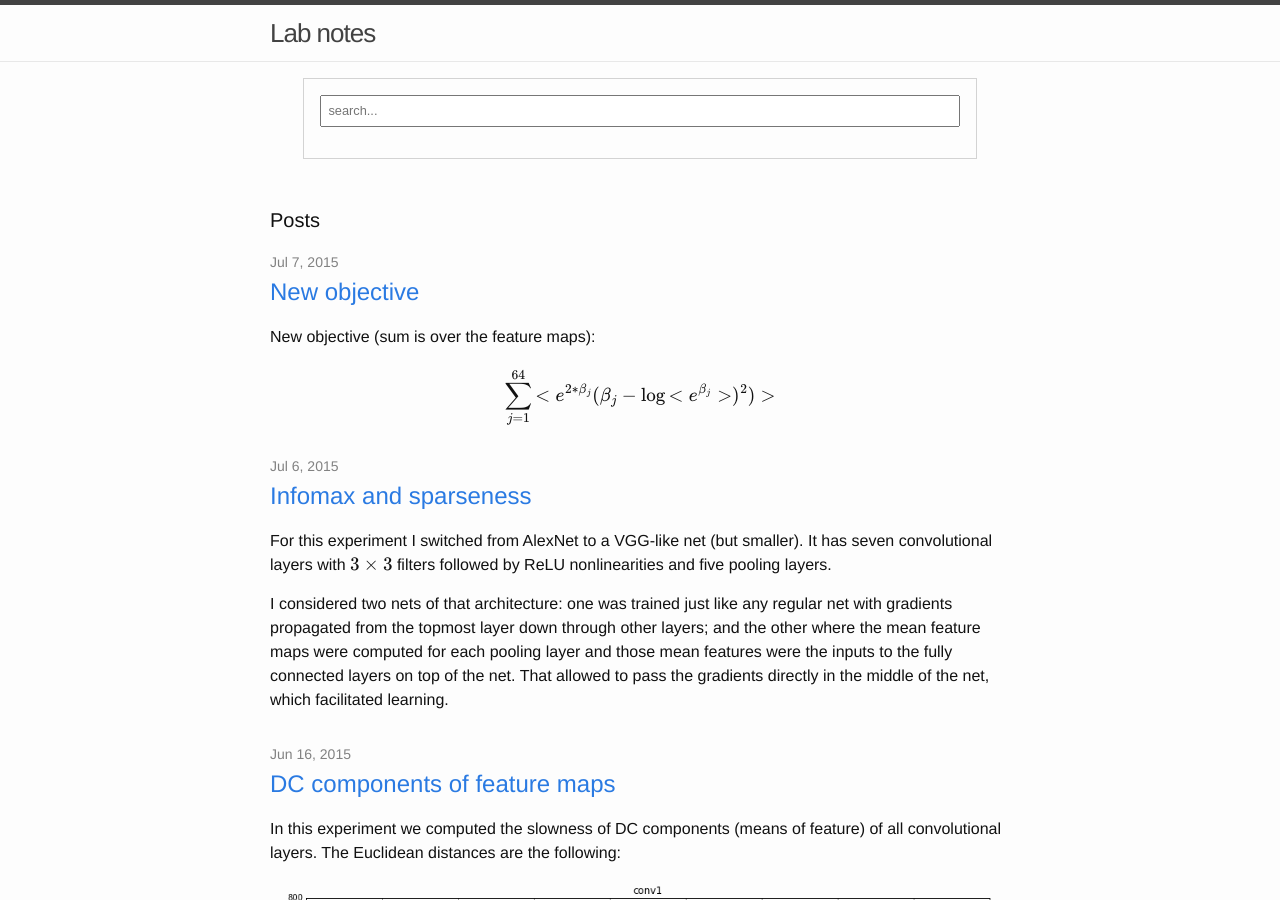
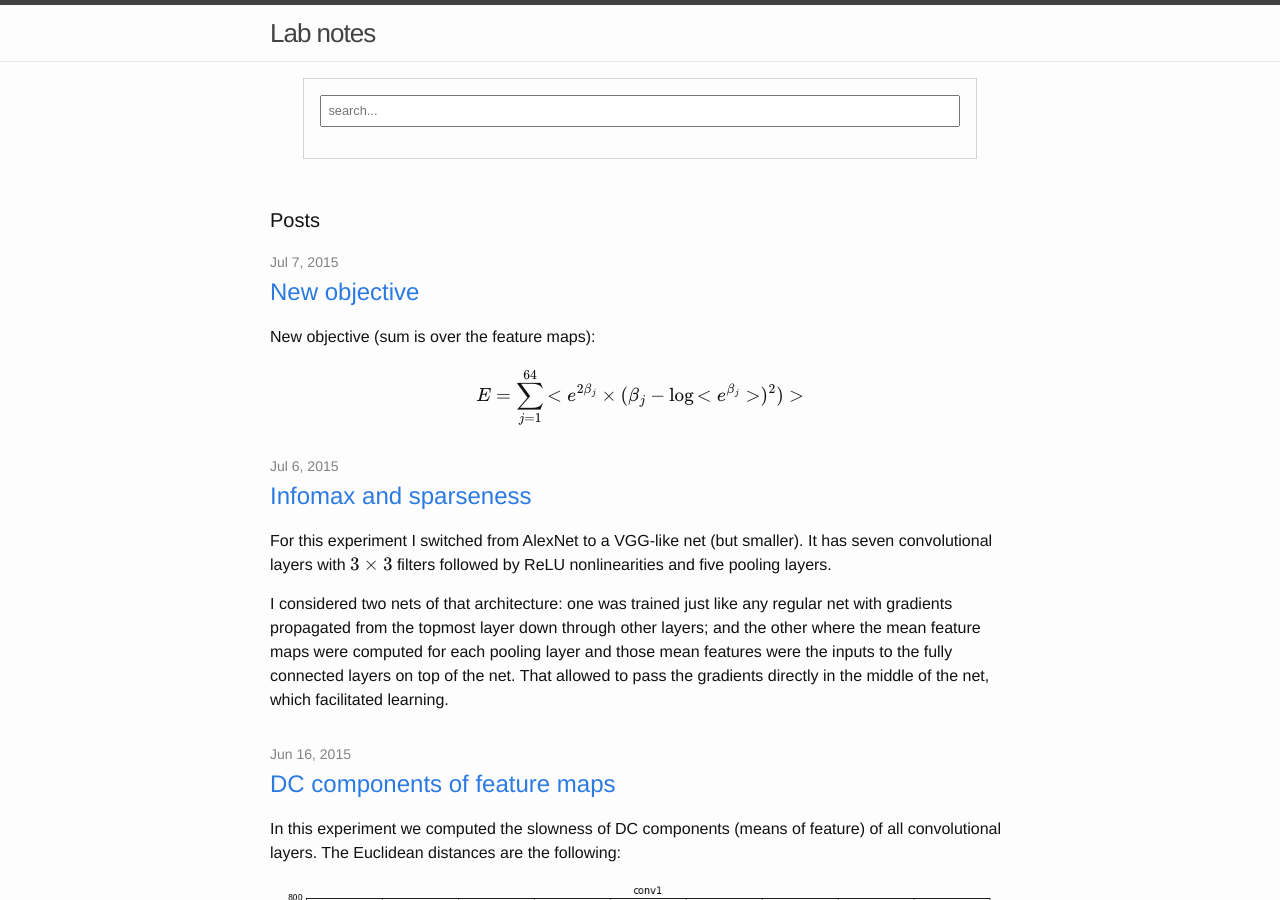
Before and after one commit to ivust/blog, a Jekyll site: the page built from index.html, in a window 1280 px wide and 900 px high. Built offline with Jekyll 4.4.1, drawn with Linux system fonts in a browser that asks for light colours; formulas are drawn with MathJax 3.

Commit message:
add new post

```diff
--- a/_posts/2015-07-07-new-objective.md
+++ b/_posts/2015-07-07-new-objective.md
@@ -7,4 +7,4 @@ date:   2015-07-07 23:48:00
 
 New objective (sum is over the feature maps):
 
-$$ \sum\limits_{j = 1}^{64} {< e^{2*\beta_j} ( \beta_j - \log{< e^{\beta_j}> )^2 } )>} $$
+$$ E = \sum\limits_{j = 1}^{64} {< e^{2 \beta_j} \times ( \beta_j - \log{< e^{\beta_j}> )^2 } )>} $$
```
